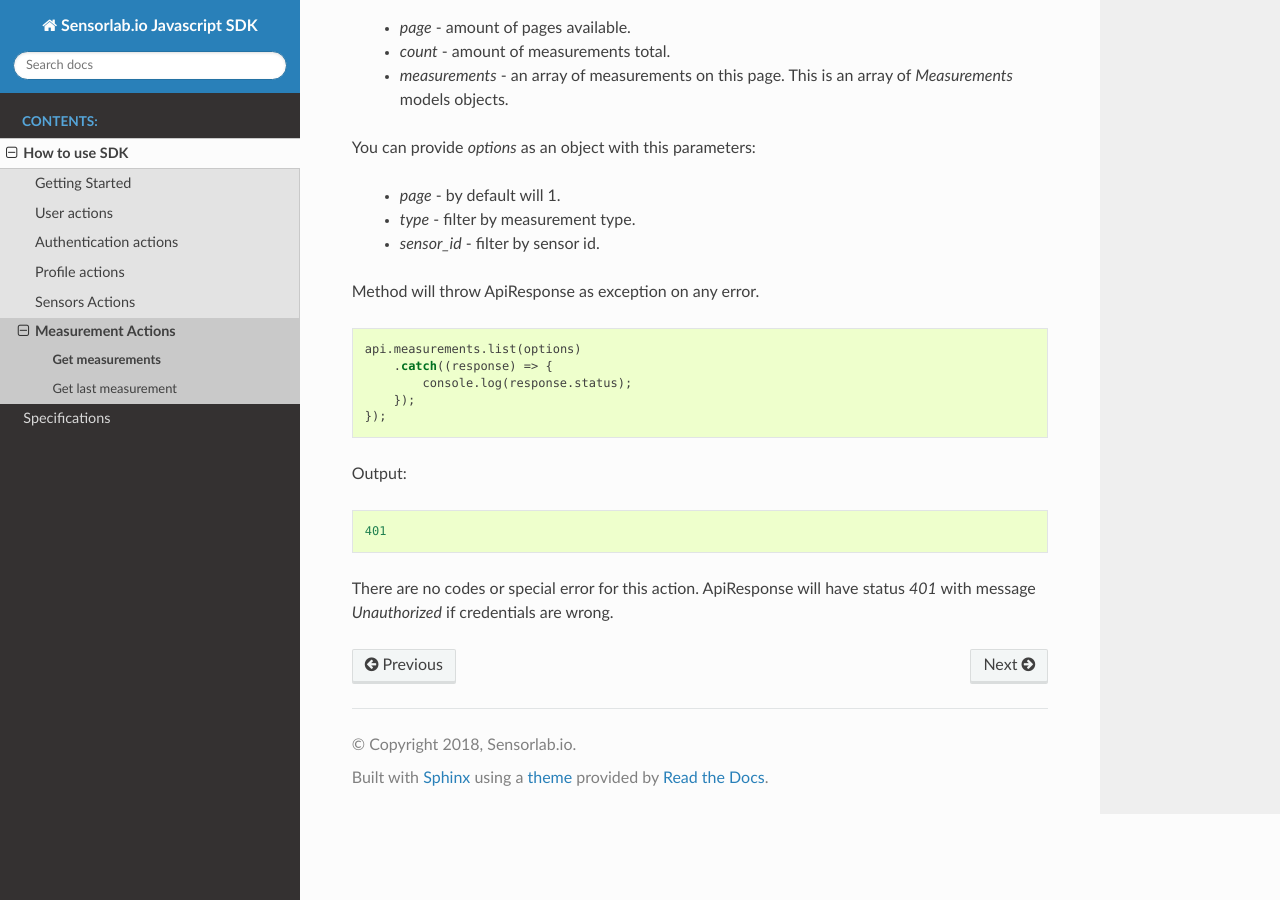
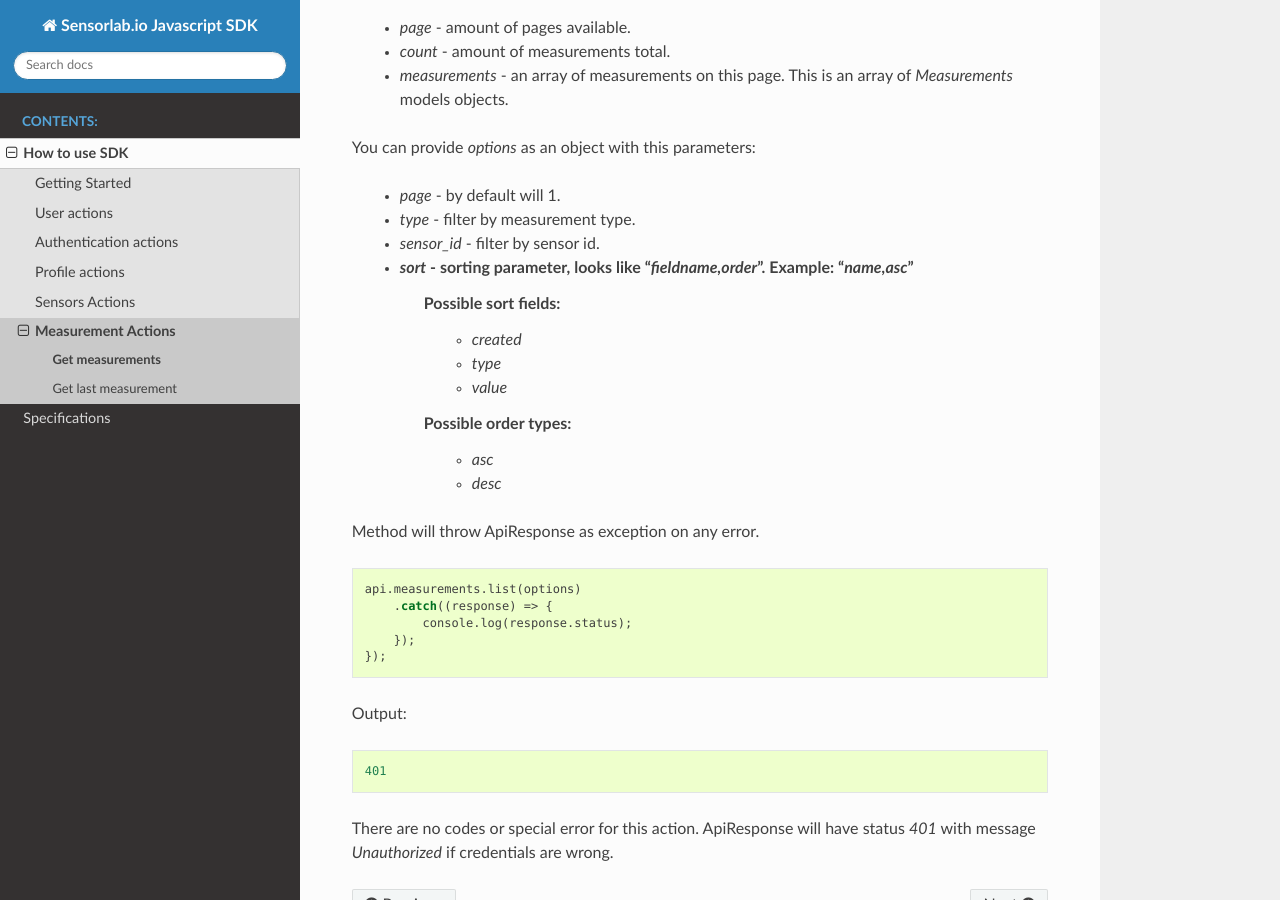
Before and after one commit to sensorlabio/sensorlabio-javascript-sdk, a Sphinx documentation site: the page built from doc/source/howto/measurements/list.rst, in a window 1280 px wide and 900 px high, scrolled down 606 px. Built offline with Sphinx 7.4.7 and the Read the Docs theme 2.0.0, drawn with Linux system fonts in a browser that asks for light colours.

Commit message:
Updated documentation on `sort` parameter for measurements.list()

```diff
--- a/doc/source/howto/measurements/list.rst
+++ b/doc/source/howto/measurements/list.rst
@@ -35,6 +35,14 @@
     - `page` - by default will 1.
     - `type` - filter by measurement type.
     - `sensor_id` - filter by sensor id.
+    - `sort` - sorting parameter, looks like "`fieldname,order`". Example: "`name,asc`"
+        Possible sort fields:
+            - `created`
+            - `type`
+            - `value`
+        Possible order types:
+            - `asc`
+            - `desc`
 
 Method will throw ApiResponse as exception on any error.
 
```
Also changed, not shown: doc/source/howto/sensors/measurements/list.rst (+8 -0 lines).
